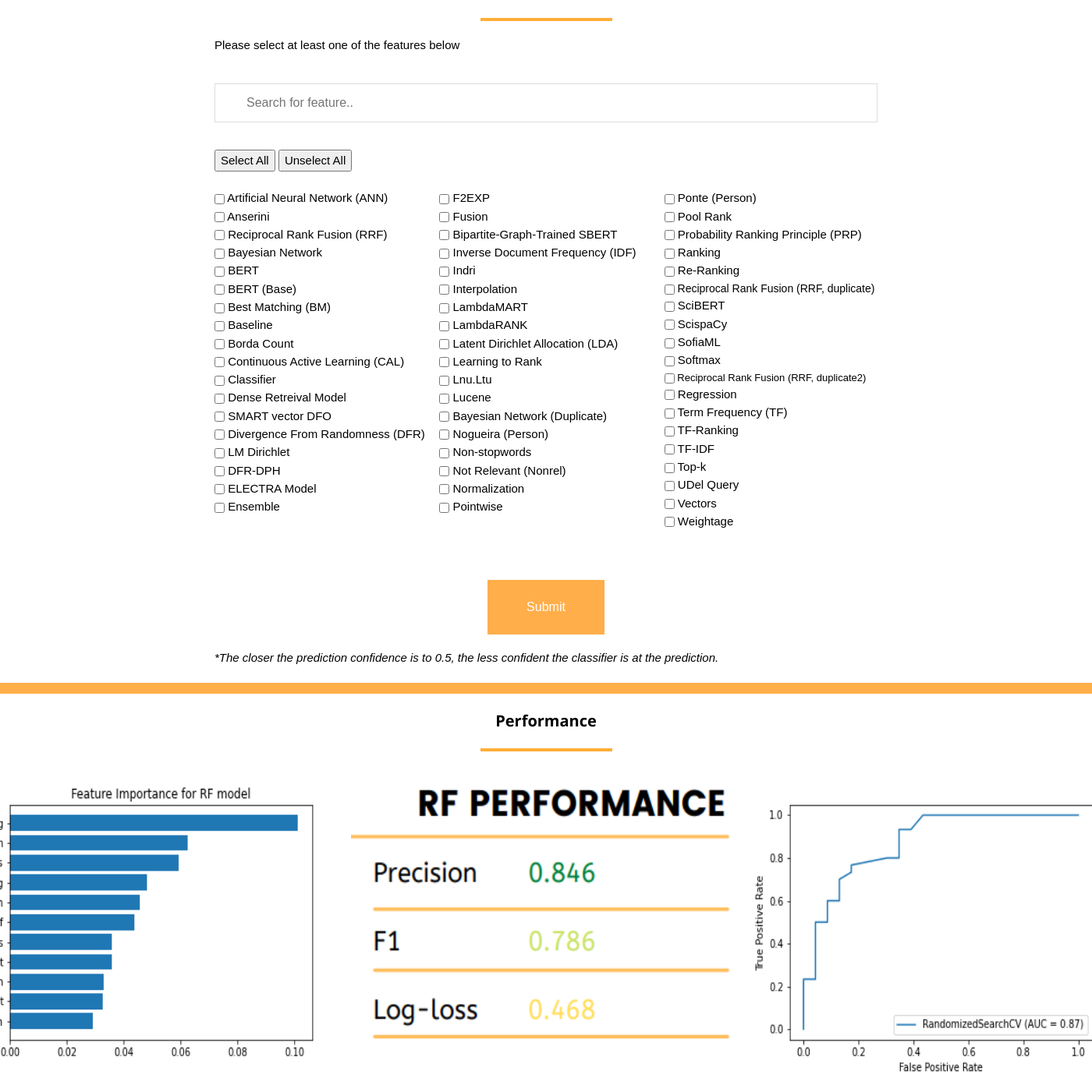
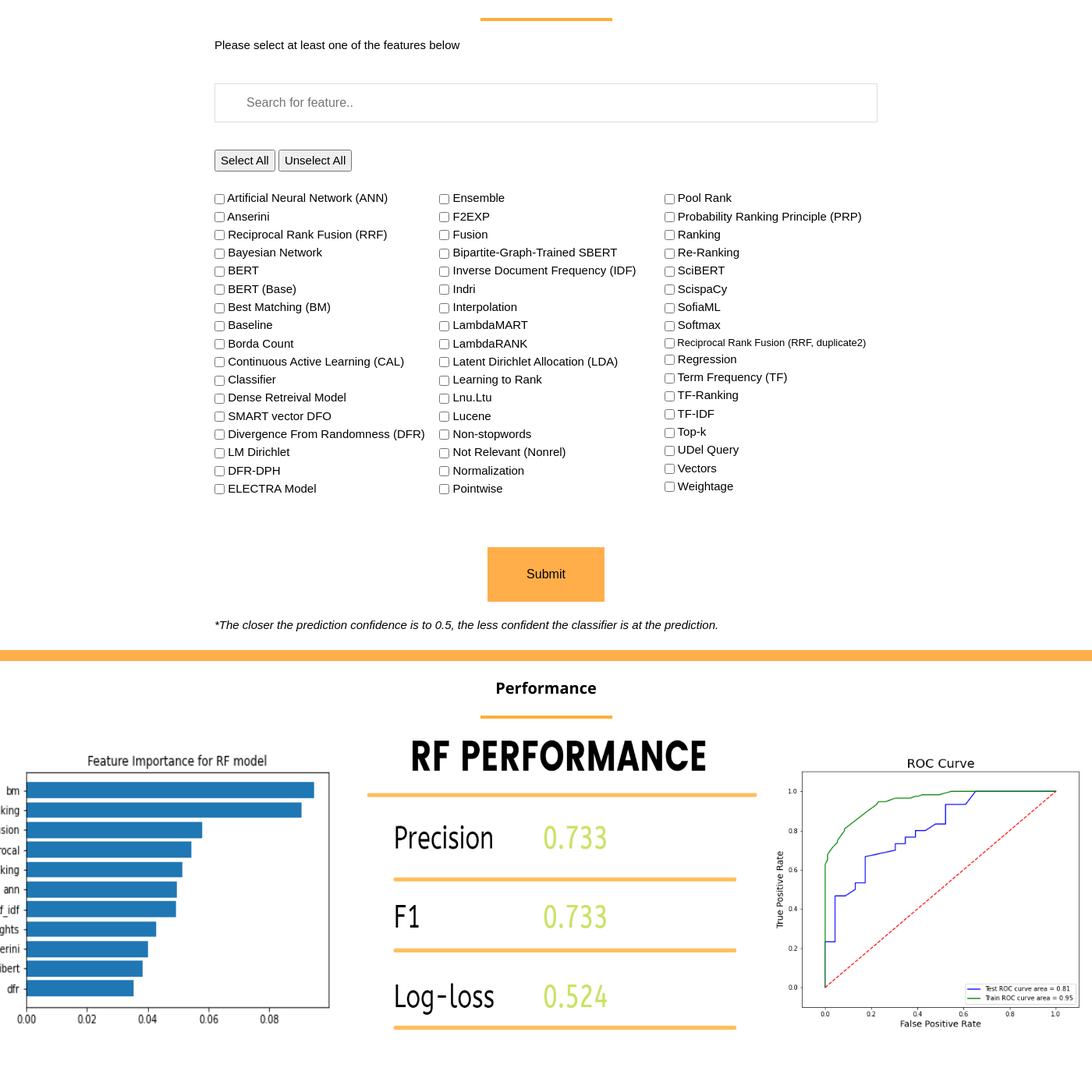
Before and after one commit to mong0009monash/FYP.github.io, a Flask app: page / in a window 1400 px wide; the page is wider, and only the part inside the window is pictured. Shown: the part 361-1744 px from the top of that part at 78% size. Run offline with Flask 2, Linux system fonts and the light colour scheme; parts of the project's set-up code (start-up, migrations or seed data) failed here and were passed over.

Commit message:
Update output result, static image and HTML.

```diff
--- a/flask_app.py
+++ b/flask_app.py
@@ -22,7 +22,7 @@
 def predict():
     if request.method == 'POST':
         lst = getChecks()
-
+        print(lst)
         if 1 not in lst:
             return render_template('index.html', result = "Please select 1 or more." , txt_color = "red")
 
@@ -39,7 +39,7 @@
             color = "FF7F7F"
             res_txt = "Low Performance"
 
-        return render_template('result.html', result = res_txt, color = color, confidence = res[1], graph = res[2])
+        return render_template('result.html', result = res_txt, color = color, confidence = round(res[1],3), graph = res[2])
     else:
         return render_template('index.html')
 
@@ -75,6 +75,12 @@
     fig = Figure()
     axis = fig.add_subplot(1, 1, 1)
     axis.barh(top_columns, top_columns_score)
+    axis.tick_params(
+        axis='x',
+        which='both',
+        bottom=False,
+        top=False,
+        labelbottom=False)
     axis.set_title("Feature Importance for RF model")
 
     fig.set_size_inches(12, 9)
--- a/templates/index.html
+++ b/templates/index.html
@@ -75,7 +75,7 @@
 .button {
   background-color: rgb(255, 174, 74);
   border: none;
-  color: white;
+  color: black;
   padding: 23px 50px;
   text-align: center;
   text-decoration: none;
@@ -198,18 +198,18 @@
 <li><label for = "f28"> <input type="checkbox" name="model28" /> Learning to Rank </label></li>
 <li><label for = "f29"> <input type="checkbox" name="model29" /> Lnu.Ltu </label></li>
 <li><label for = "f30"> <input type="checkbox" name="model30" /> Lucene </label></li>
-<li><label for = "f31"> <input type="checkbox" name="model31" /> Bayesian Network (Duplicate) </label></li>
-<li><label for = "f32"> <input type="checkbox" name="model32" /> Nogueira (Person) </label></li>
+<!--li><label for = "f31"> <input type="checkbox" name="model31" /> Bayesian Network (Duplicate) </label></li-->
+<!--li><label for = "f32"> <input type="checkbox" name="model32" /> Nogueira (Person) </label></li-->
 <li><label for = "f33"> <input type="checkbox" name="model33" /> Non-stopwords </label></li>
 <li><label for = "f34"> <input type="checkbox" name="model34" /> Not Relevant (Nonrel) </label></li>
 <li><label for = "f35"> <input type="checkbox" name="model35" /> Normalization </label></li>
 <li><label for = "f36"> <input type="checkbox" name="model36" /> Pointwise </label></li>
-<li><label for = "f37"> <input type="checkbox" name="model37" /> Ponte (Person) </label></li>
+<!--li><label for = "f37"> <input type="checkbox" name="model37" /> Ponte (Person) </label></li-->
 <li><label for = "f38"> <input type="checkbox" name="model38" /> Pool Rank </label></li>
 <li><label for = "f39"> <input type="checkbox" name="model39" /> Probability Ranking Principle (PRP) </label></li>
 <li><label for = "f40"> <input type="checkbox" name="model40" /> Ranking </label></li>
 <li><label for = "f41"> <input type="checkbox" name="model41" /> Re-Ranking </label></li>
-<li style="font-size:14px"><label for = "f42"> <input type="checkbox" name="model42" /> Reciprocal Rank Fusion (RRF, duplicate) </label></li>
+<!--li style="font-size:14px"><label for = "f42"> <input type="checkbox" name="model42" /> Reciprocal Rank Fusion (RRF, duplicate) </label></li-->
 <li><label for = "f43"> <input type="checkbox" name="model43" /> SciBERT </label></li>
 <li><label for = "f44"> <input type="checkbox" name="model44" /> ScispaCy </label></li>
 <li><label for = "f45"> <input type="checkbox" name="model45" /> SofiaML </label></li>
@@ -316,7 +316,7 @@
 
 <br>
 
-<p class = "text"> Based on the performance of the model, we can see that our Random Forest classifier performs well in terms of precision value (high), F1-score (high) and Log-loss (low). Besides, the ROC curve shows that the model has obtained an AUC value of 0.87 which is considered high in this case.
+<p class = "text">Based on the performance of the model, we can see that our Random Forest classifier performs well in terms of precision value (high), F1-score (high) and Log-loss (low). Besides, the ROC curve shows that the model has obtained an AUC value of 0.87 which is considered high in this case.
 
 Furthermore, it is shown that an IR system's performance is highly correlated to the use of ranking, bm, weights and e-ranking, all which suggests that an IR system that uses a ranking method one way or another would normally obtain better performance as compared to the use of other methods or algorithms. This would make sense considering that the IR system and the current TREC-COVID challenge and research mainly uses ranking based evaluating metrics for evaluation of the performance of the IR.
 
@@ -350,7 +350,7 @@
 
 <br>
 
-<p class = "text"> TREC-COVID is an event organized by NIST to further the research and evaluate the capabilities of the Information Retrieval (IR) system. This is done by organising a competition in Kaggle or through volunteers where each participating teams involved will try to compete and provide the best IR system, each using a different set of methods and algorithms to retrieves relevant articles or documents based on the query given by a user for the medical experts researching on the COVID-19 matters.
+<p class = "text">TREC-COVID is an event organized by NIST to further the research and evaluate the capabilities of the Information Retrieval (IR) system. This is done by organising a competition in Kaggle or through volunteers where each participating teams involved will try to compete and provide the best IR system, each using a different set of methods and algorithms to retrieves relevant articles or documents based on the query given by a user for the medical experts researching on the COVID-19 matters.
 
 The evaluator that is shown is a classifier model that is trained on TREC-COVID's results obtained from each participating team. Our evaluator is trying to figure out whether a certain parameter, or the usage of different methods or algorithms would affect the performance of an IR system.
 </p>
```
Also changed, not shown: templates/result.html (+7 -7 lines), static/Performance_.png, static/roc_auc_rf.png, static/weight_importance.png.
